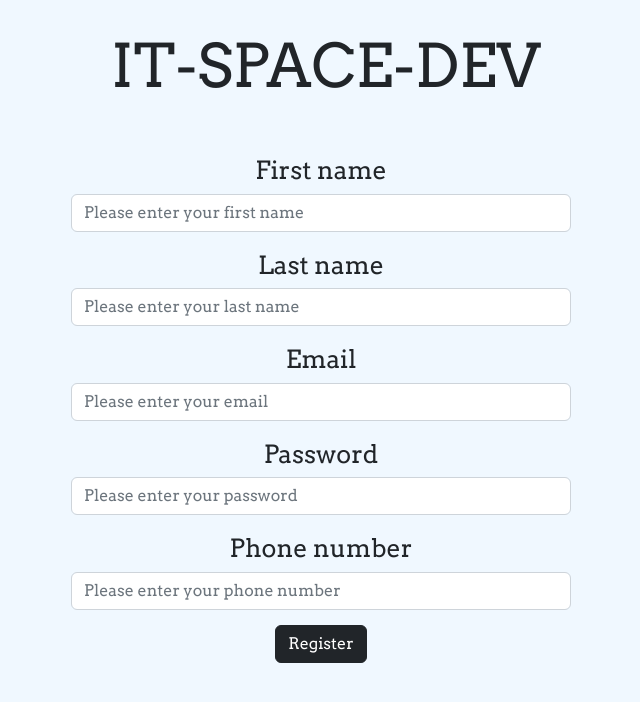
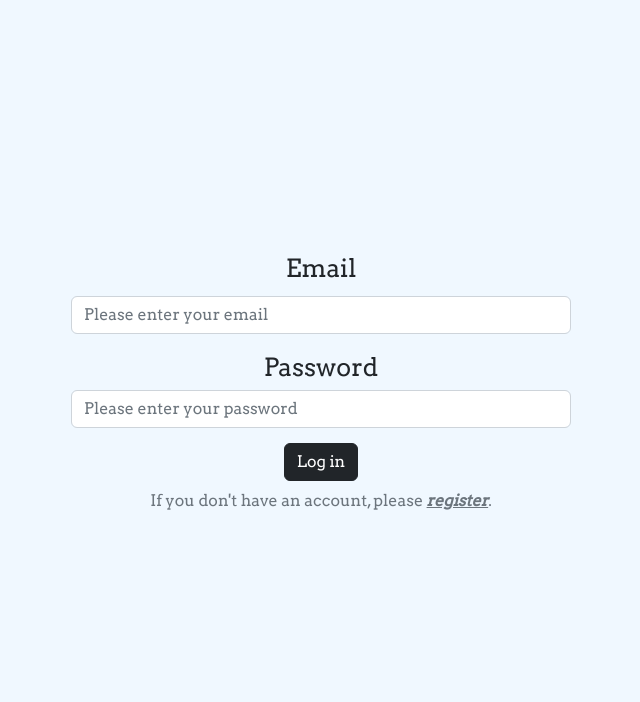
Before and after one commit to hel99/evidencija-react, a React (Create React App) app: page / in a window 1280 px wide. Shown: the top 702 px of the page, without its empty margins (629-1269 px from the left). Built offline with nearby package versions, Linux system fonts and the light colour scheme.

Commit message:
Axios-POST zahtev za login, sweetalert poruka o uspesnosti

```diff
--- a/src/App.js
+++ b/src/App.js
@@ -4,7 +4,7 @@ import Register from "./strane/Register";
 function App() {
   return (
     <div className="App">
-      <Register />
+      <Pocetna />
     </div>
   );
 }
--- a/src/strane/Pocetna.jsx
+++ b/src/strane/Pocetna.jsx
@@ -1,6 +1,40 @@
+import { useState } from 'react'
+import axios from 'axios'
+import Swal from 'sweetalert2';
 
 
 const Pocetna = () => {
+
+    const [zaposleni, setZaposleni] = useState({
+        email: '',
+        password: ''
+    });
+
+
+    const login = () => {
+
+        axios.post("http://localhost:8000/api/login", zaposleni).then(res => {
+
+            if (res.data.status == 200) {
+                Swal.fire({
+                    icon: 'info',
+                    title: 'Login message',
+                    text: 'You have been successfully logged in!'
+                })
+
+                localStorage.setItem('email', zaposleni.email)
+            }
+            else
+                Swal.fire({
+                    icon: 'error',
+                    title: 'Register message',
+                    text: 'Error!'
+                })
+        });
+    }
+
+
+
     return (
         <div>
 
@@ -8,15 +42,21 @@ const Pocetna = () => {
             <div className="dlogin text-center">
                 <div className="dloginfield">
                     <span>Email</span>
-                    <input type='email' className="form-control mt-2" placeholder="Please enter your email" />
+                    <input type='email' className="form-control mt-2" placeholder="Please enter your email"
+                        value={zaposleni.email}
+                        onChange={e => setZaposleni({ ...zaposleni, email: e.target.value })}
+                    />
                 </div>
 
                 <div className="dloginfield">
                     <span>Password</span>
-                    <input type='password' className="form-control mt-1" placeholder="Please enter your password" />
+                    <input type='password' className="form-control mt-1" placeholder="Please enter your password"
+                        value={zaposleni.password}
+                        onChange={e => setZaposleni({ ...zaposleni, password: e.target.value })}
+                    />
                 </div>
 
-                <button className="btn btn-dark">Log in</button>
+                <button onClick={login} className="btn btn-dark">Log in</button>
 
                 <br />
 
```
